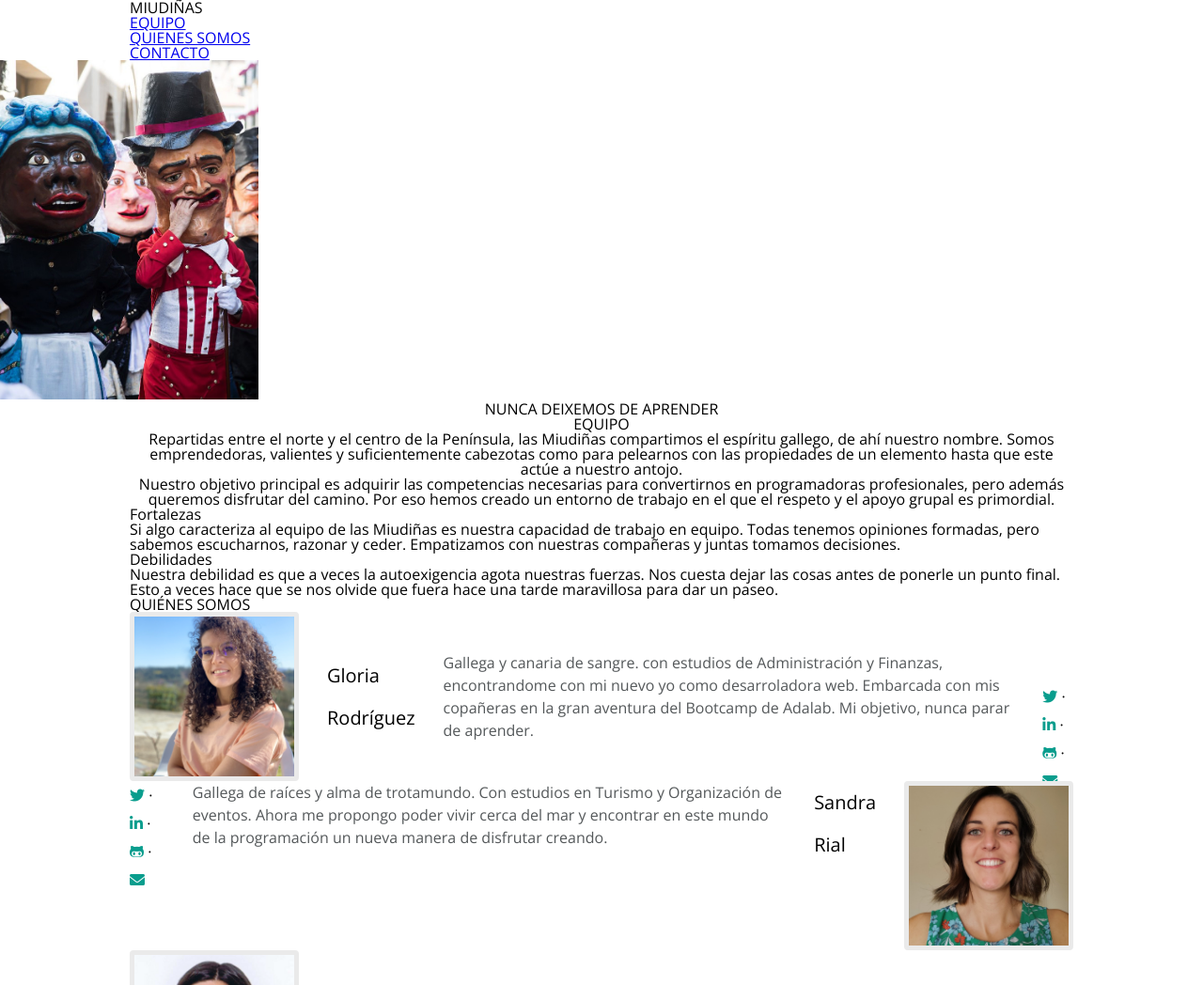
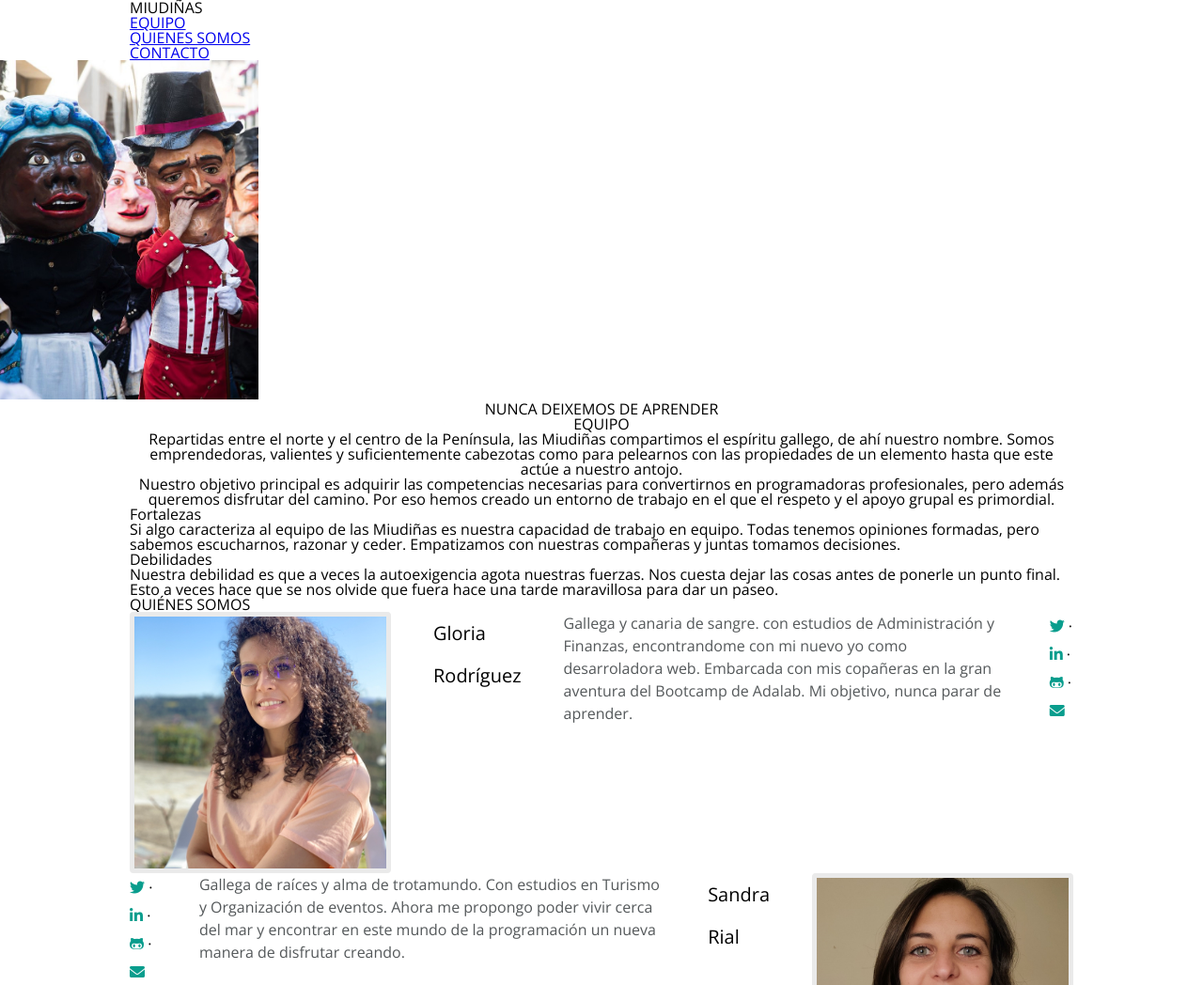
Before and after one commit to Adalab/project-promo-p-module-1-team-4, a website: page version-0/index.html in a window 1280 px wide. Shown: the top 1048 px of the page at 94% size. Drawn offline with nearby package versions, Linux system fonts and the light colour scheme; files that its build step writes are made by us from their sources.

Commit message:
add gap change size photo desktop

```diff
--- a/src/scss/layout/_main-about_us.scss
+++ b/src/scss/layout/_main-about_us.scss
@@ -26,9 +26,9 @@
 
   @include tablet() {
     gap: 30px;
+    align-items: flex-start;
     &:nth-child(odd) {
       flex-direction: row;
-      justify-content: space-between;
 
       .container_text {
         text-align: left;
@@ -36,13 +36,14 @@
     }
     &:nth-child(even) {
       flex-direction: row-reverse;
-      align-items: flex-start;
-      justify-content: space-between;
 
       .container_text {
         text-align: right;
       }
     }
+  }
+  @include desktop() {
+    gap: 45px;
   }
 }
 
@@ -54,11 +55,14 @@
   border: solid 5px $border-image;
   @include tablet() {
     margin: 0;
+    width: 278px;
+    height: 278px;
   }
 }
 
 .container_text {
   text-align: center;
+  max-width: 440px;
 }
 .name_student {
   font-size: 20px;
```
